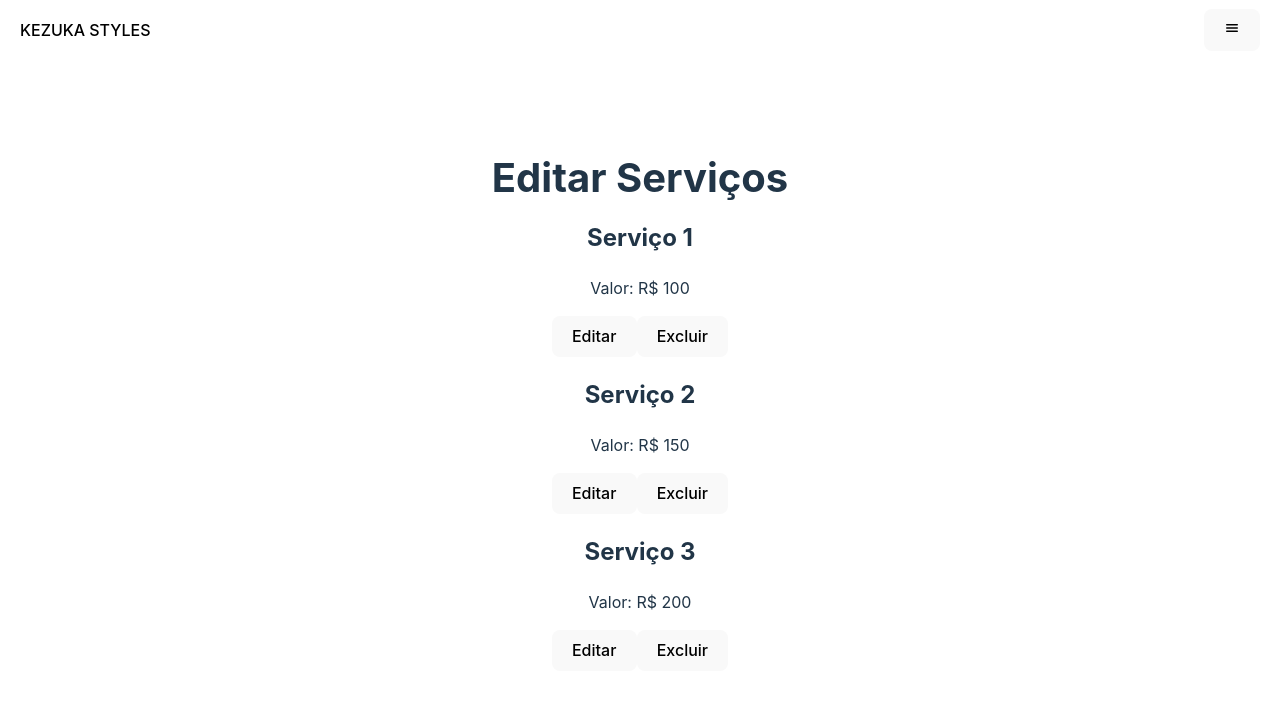
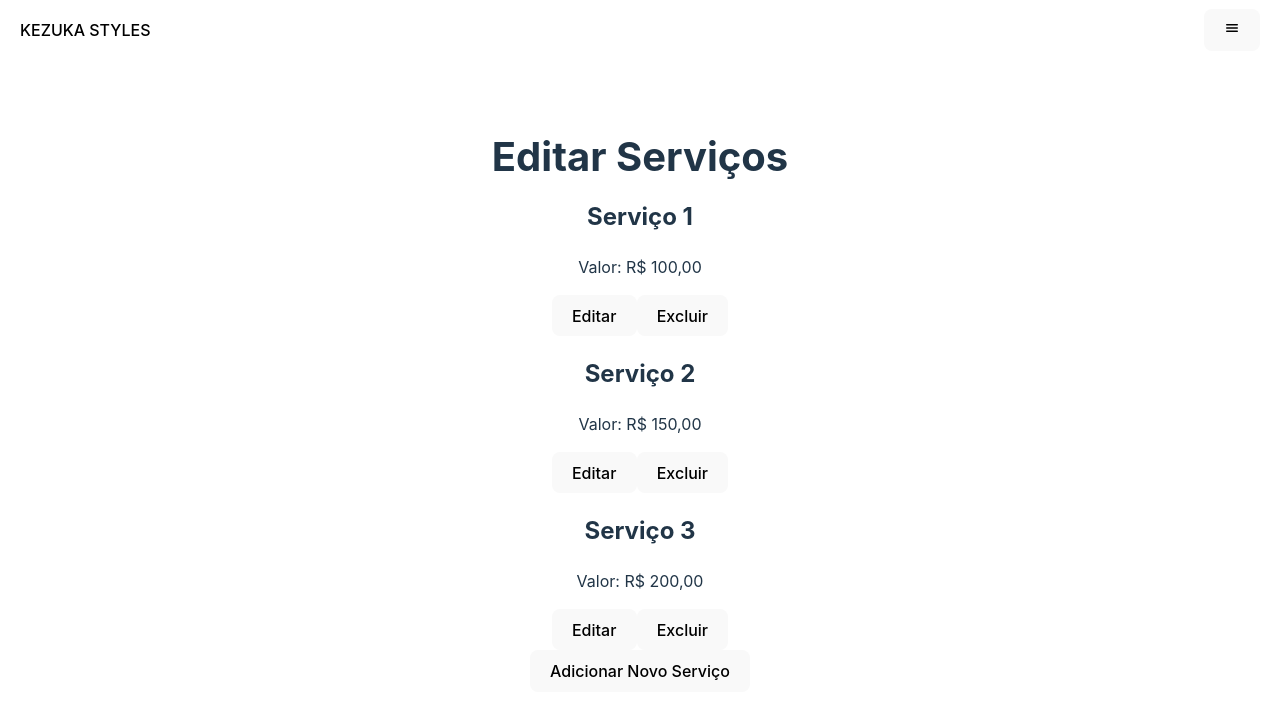
Before and after one commit to ICEI-PUC-Minas-PMV-ADS/pmv-ads-2024-1-e5-proj-empext-t6-kezuka-styles-agenda, a React (Vite) app in the folder codigo-fonte/frontend/: page /editar-servicos in a window 1280 px wide. Shown: the top 718 px of the page. Built offline with nearby package versions, Linux system fonts and the light colour scheme.

Commit message:
adição de novos serviços no componente de serviços

```diff
--- a/codigo-fonte/frontend/src/Servicos/Editar/EditarServicos.page.tsx
+++ b/codigo-fonte/frontend/src/Servicos/Editar/EditarServicos.page.tsx
@@ -1,6 +1,5 @@
 import React, { useState } from 'react';
 import ServicoComponent from '../../shared/components/ServicoComponent';
-
 
 export function EditarServicos(){
 
@@ -26,6 +25,15 @@ export function EditarServicos(){
     setServicos(servicos.filter(servico => servico.servicoId !== servicoId));
   };
 
+  // Função para adicionar um novo serviço
+  const handleAdicionarServico = () => {
+    const novoServicoId = Math.max(...servicos.map(servico => servico.servicoId)) + 1;
+    setServicos([
+      ...servicos,
+      { servicoId: novoServicoId, nome: 'Novo Serviço', valor: 0 }
+    ]);
+  };
+
   return (
     <div>
       <h1>Editar Serviços</h1>
@@ -37,10 +45,11 @@ export function EditarServicos(){
             servico={servico}
             onUpdate={(novosDados: any) => handleUpdateServico(servico.servicoId, novosDados)}
             onExcluir={() => handleExcluirServico(servico.servicoId)}
-
           />
         </div>
       ))}
+      {/* Botão para adicionar um novo serviço */}
+      <button onClick={handleAdicionarServico}>Adicionar Novo Serviço</button>
     </div>
   );
 };
--- a/codigo-fonte/frontend/src/shared/components/ServicoComponent.tsx
+++ b/codigo-fonte/frontend/src/shared/components/ServicoComponent.tsx
@@ -1,4 +1,4 @@
-import React from 'react';
+import React, { useState } from 'react';
 
 interface Servico {
   servicoId: number;
@@ -7,21 +7,57 @@ interface Servico {
 }
 
 interface ServicoComponentProps {
-  servico: Servico;
-  onUpdate?: (novosDados: any) => void;
+  servico?: Servico; // Agora servico é opcional
+  onUpdate?: (novosDados: Servico) => void;
   onExcluir?: () => void;
+  onAdicionar?: () => void; // Novo prop para adicionar serviço
 }
 
-const ServicoComponent: React.FC<ServicoComponentProps> = ({ servico, onUpdate, onExcluir }) => {
+const ServicoComponent: React.FC<ServicoComponentProps> = ({ servico, onUpdate, onExcluir, onAdicionar }) => {
+  const [adicionando, setAdicionando] = useState(false); // Estado para rastrear se estamos adicionando um novo serviço
+  const [nome, setNome] = useState(servico?.nome || ''); // Estado para o nome do serviço
+  const [valor, setValor] = useState(servico?.valor || 0); // Estado para o valor do serviço
+
+  // Função para lidar com a adição de um novo serviço
+  const handleAdicionar = () => {
+    setAdicionando(true);
+    if (onAdicionar) {
+      onAdicionar();
+    }
+  };
+
+  // Função para salvar as alterações no serviço
+  const handleSalvar = () => {
+    if (onUpdate && servico) { // Verificando se o serviço está definido
+      onUpdate({ ...servico, nome, valor });
+    }
+    setAdicionando(false); // Definir adicionando como falso após salvar
+  };
+
   return (
     <div>
-      <h2>{servico.nome}</h2>
-      <p>Valor: R$ {servico.valor}</p>
-      {/* Renderizar os botões de edição apenas se onUpdate e onExcluir estiverem definidos */}
-      {onUpdate && onExcluir && (
+      {adicionando ? (
+        // Renderizar campos para adicionar novo serviço
         <div>
-          <button onClick={() => onUpdate({ nome: 'Novo Nome', valor: 999 })}>Editar</button>
-          <button onClick={onExcluir}>Excluir</button>
+          <input type="text" placeholder="Nome" value={nome} onChange={(e) => setNome(e.target.value)} />
+          <input type="number" placeholder="Valor" value={valor} onChange={(e) => setValor(parseFloat(e.target.value))} />
+          <button onClick={() => setAdicionando(false)}>Cancelar</button>
+          <button onClick={handleSalvar}>Salvar</button>
+        </div>
+      ) : (
+        // Renderizar detalhes do serviço existente e botões de edição
+        <div>
+          <h2>{servico ? servico.nome : 'Novo Serviço'}</h2>
+          {servico && <p>Valor: R$ {servico.valor},00</p>}
+          {/* Renderizar os botões de edição apenas se onUpdate e onExcluir estiverem definidos */}
+          {onUpdate && onExcluir && (
+            <div>
+              <button onClick={() => setAdicionando(true)}>Editar</button>
+              <button onClick={onExcluir}>Excluir</button>
+            </div>
+          )}
+          {/* Adicionar botão para adicionar um novo serviço */}
+          {!servico && <button onClick={handleAdicionar}>Adicionar Novo Serviço</button>}
         </div>
       )}
     </div>
```
